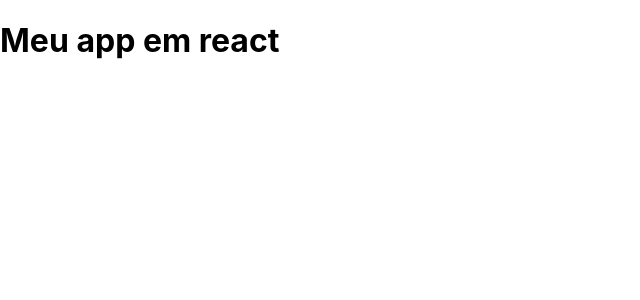
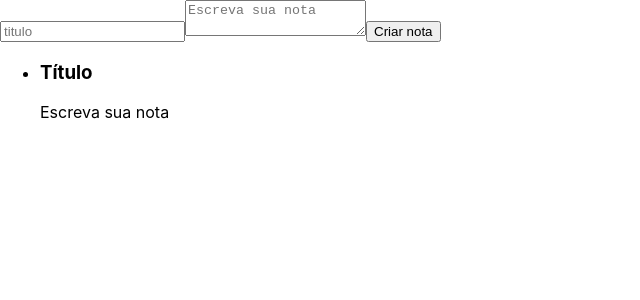
Before and after one commit to NB3zerra/curso-react, a React (Create React App) app: page / in a window 1280 px wide. Shown: the top 300 px of the page, without its empty margins (0-640 px from the left). Built offline with nearby package versions, Linux system fonts and the light colour scheme.

Commit message:
criando componentes

```diff
--- a/src/App.js
+++ b/src/App.js
@@ -1,8 +1,17 @@
 import React from 'react';
+import  ListaDeNotas  from './components/listaNotas'
 
 function App() {
   return (
-    <h1>Meu app em react</h1>
+    <section>
+      <form>
+        <input type="text" placeholder="titulo" />
+        <textarea placeholder="Escreva sua nota">
+        </textarea>
+        <button>Criar nota</button>
+      </form>
+      <ListaDeNotas />
+    </section>
   );
 }
 
--- /dev/null
+++ b/src/components/listaNotas.jsx
@@ -0,0 +1,18 @@
+import React, { Component } from 'react'
+
+export default class ListaDeNotas extends Component {
+    render() {
+        return (
+            <ul>
+                <li>
+                    <section>
+                        <header>
+                            <h3>Título</h3>
+                        </header>
+                        <p>Escreva sua nota</p>
+                    </section>
+                </li>
+            </ul>
+        )
+    }
+}
```
